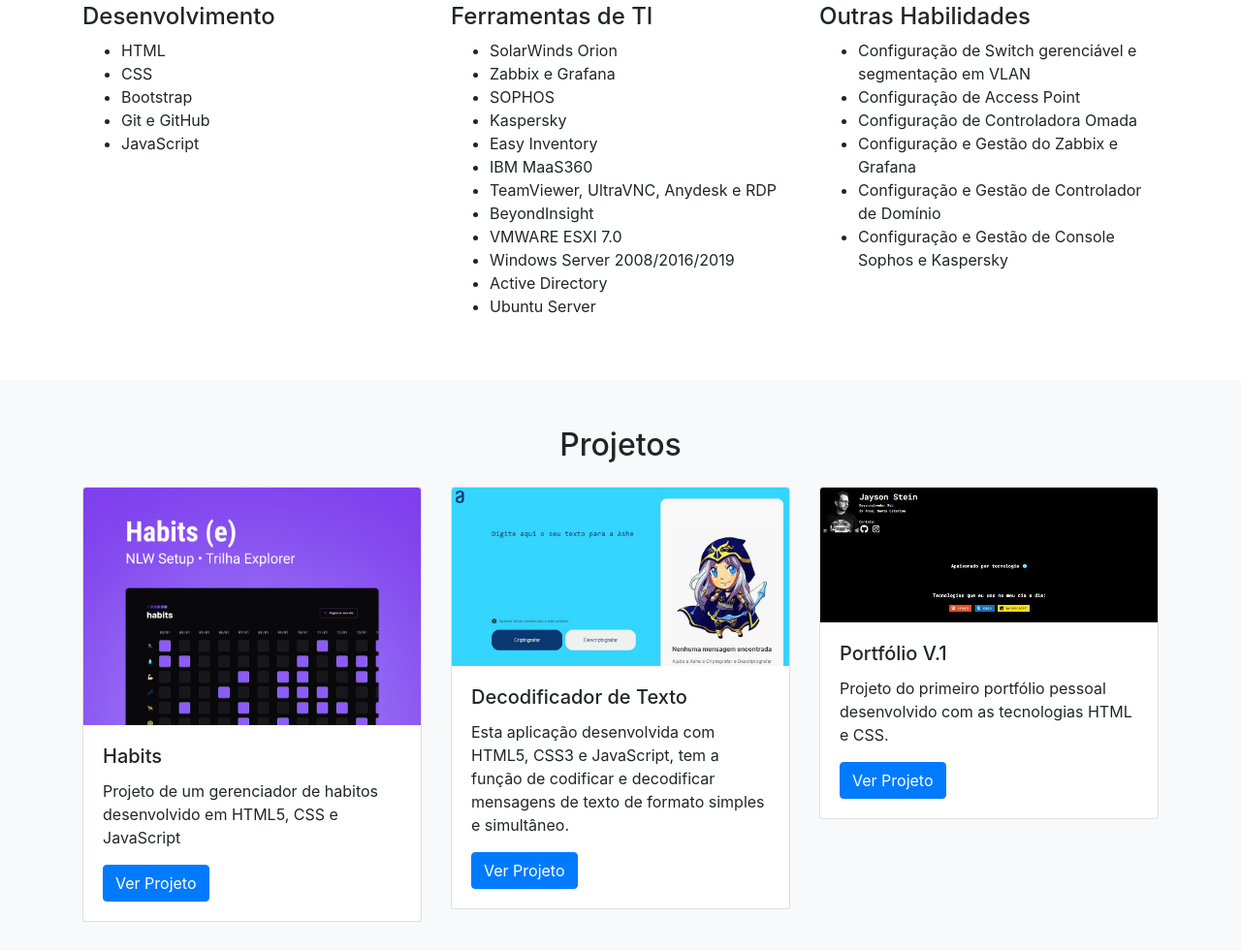
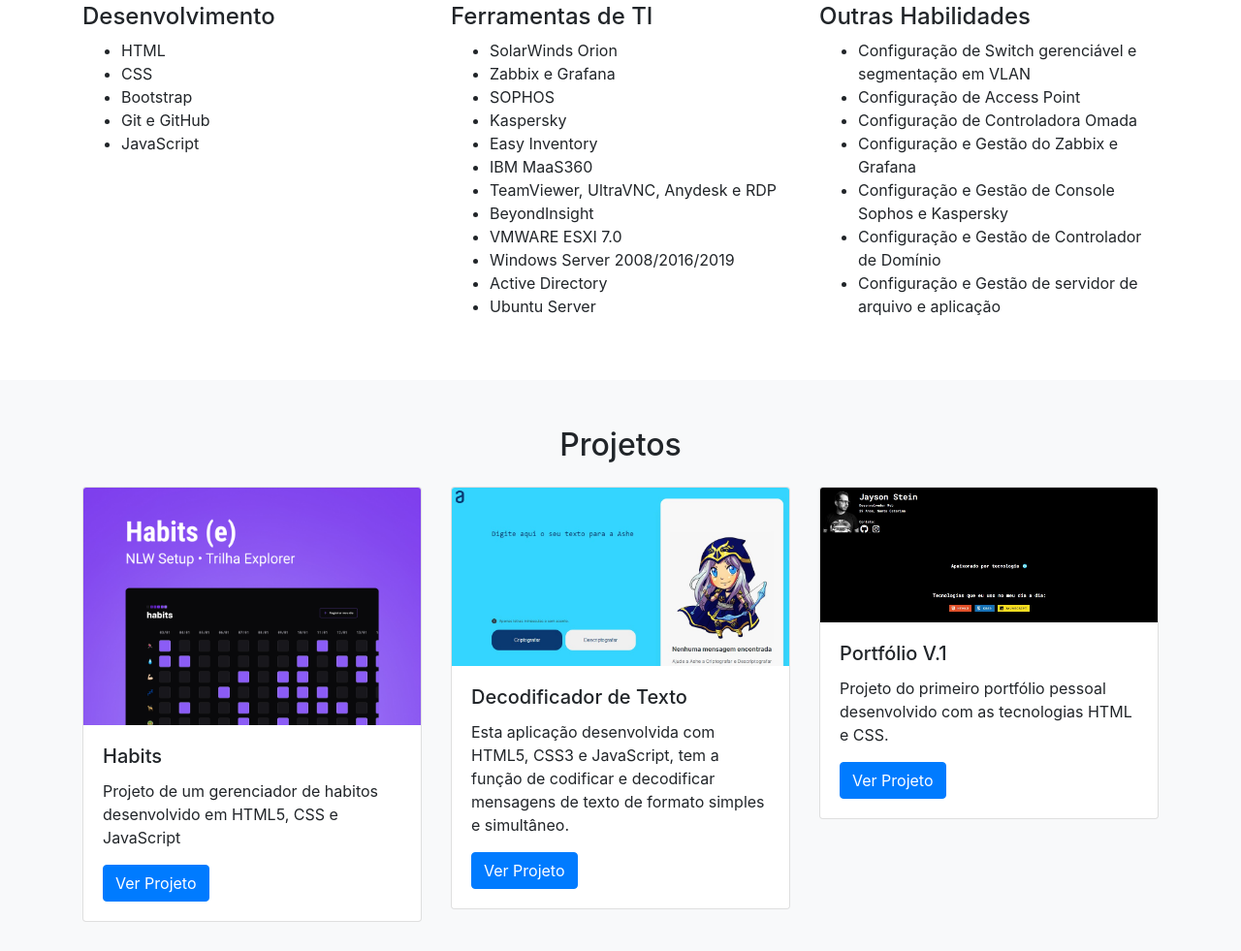
Before and after one commit to jaysonstn/portfolio, a plain HTML site: page index.html in a window 1280 px wide. Shown: the part 796-1777 px from the top of the page at 97% size. Drawn offline with nearby package versions, Linux system fonts and the light colour scheme.

Commit message:
Update index.html

```diff
--- a/index.html
+++ b/index.html
@@ -81,8 +81,10 @@
             <li>Configuração de Access Point</li>
             <li>Configuração de Controladora Omada</li>
             <li>Configuração e Gestão do Zabbix e Grafana</li>
+            <li>Configuração e Gestão de Console Sophos e Kaspersky</li>
             <li>Configuração e Gestão de Controlador de Domínio</li>
-            <li>Configuração e Gestão de Console Sophos e Kaspersky</li>
+            <li>Configuração e Gestão de servidor de arquivo e aplicação</li>
+
 
           </ul>
         </div>
```
